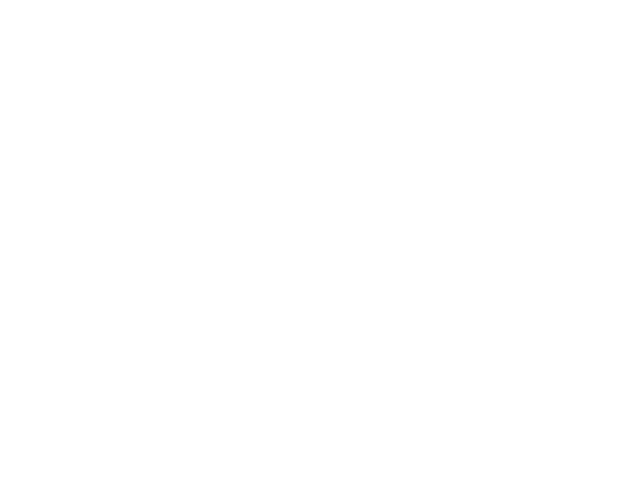
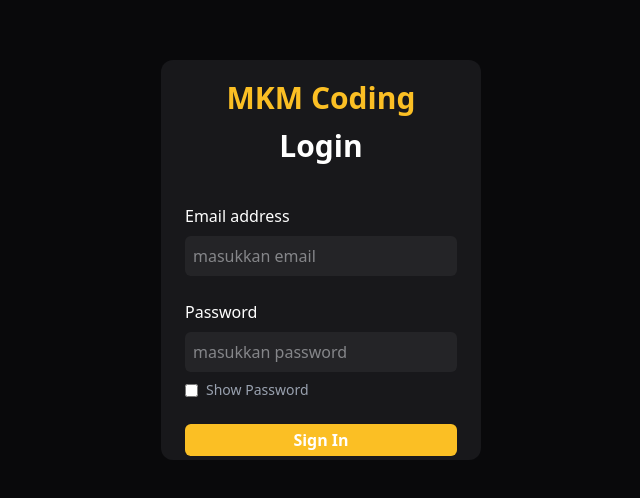
Before and after one commit to rendipilot/fe-sc, a Nuxt app: page /login in a window 1280 px wide. Before the commit this address had no page. Shown: the part 140-638 px from the top of the page, without its empty margins (319-959 px from the left). Built offline with nearby package versions, Linux system fonts and the light colour scheme.

Commit message:
add login page and add component nilai di index

```diff
--- a/pages/index.vue
+++ b/pages/index.vue
@@ -2,7 +2,9 @@
   <div class="flex flex-col h-screen bg-[#09090B]">
     <!-- Header -->
     <div class="flex items-center justify-between w-screen h-20 bg-[#18181B]">
-      <h2 class="text-white text-xl font-semibold ml-4 hover:text-[#FBBF24]">Scratch Report</h2>
+      <h2 class="text-white text-xl font-semibold ml-4 hover:text-[#FBBF24]">
+        Scratch Report
+      </h2>
       <div class="flex gap-2 mr-6">
         <p class="text-white font-semibold">Hai andrian</p>
         <button class="text-white hover:text-[#FBBF24]" @click="toggleDropdown">
@@ -32,7 +34,9 @@
           >
             Logout
           </button>
-          <button class="w-full text-left px-4 py-2 text-white hover:bg-[#FBBF24] mt-4 transition duration-150 rounded-md">
+          <button
+            class="w-full text-left px-4 py-2 text-white hover:bg-[#FBBF24] mt-4 transition duration-150 rounded-md"
+          >
             History Data
           </button>
         </div>
@@ -40,7 +44,9 @@
     </div>
 
     <!-- Title -->
-    <p class="text-white text-3xl font-semibold mt-16 mx-auto hover:text-[#FBBF24]">
+    <p
+      class="text-white text-3xl font-semibold mt-16 mx-auto hover:text-[#FBBF24]"
+    >
       Upload Your Scratch Project
     </p>
 
@@ -116,6 +122,31 @@
         Send File
       </button>
     </div>
+
+    <div class="flex flex-col border-2 border-gray bg-[#18181B] p-10 rounded-xl w-[50%] mx-auto mt-18">
+      <h2 class="text-white text-3xl mb-10 font-semibold">Project : Game angin tornado</h2>
+      <div class="border-t border-white mb-6"></div>
+      <div
+        class="flex justify-between"
+      >
+        <div class="flex flex-col gap-4 text-white">
+          <p class="text-[#FBBF24] font-semibold text-4xl">80</p>
+          <h2>Creativity Score</h2>
+        </div>
+        <div class="flex flex-col gap-4 text-white">
+          <p class="text-[#FBBF24] font-semibold text-4xl">80</p>
+          <h2>Logical Score</h2>
+        </div>
+        <div class="flex flex-col gap-4 text-white">
+          <p class="text-[#FBBF24] font-semibold text-4xl">80</p>
+          <h2>Complexity Score</h2>
+        </div>
+        <div class="flex flex-col gap-4 text-white">
+          <p class="text-[#FBBF24] font-semibold text-4xl">Intermediate</p>
+          <h2>Level Project</h2>
+        </div>
+      </div>
+    </div>
   </div>
 </template>
 
--- /dev/null
+++ b/pages/login.vue
@@ -0,0 +1,41 @@
+<template>
+  <div class="flex h-screen w-screen bg-[#09090B] justify-center items-center">
+    <div class="flex flex-col rounded-xl w-[25%] h-[50%] bg-[#18181B]">
+      <h2 class="flex justify-center mt-5 text-3xl text-[#FBBF24] font-semibold">MKM Coding</h2>
+      <h2 class="flex justify-center mt-3 text-3xl text-white font-semibold">
+        Login
+      </h2>
+      <form class="flex flex-col gap-6 mt-10">
+        <div class="flex flex-col gap-2">
+          <label class="text-white ml-6">Email address</label>
+          <input
+            class="w-auto mx-6 py-2 px-2 text-gray-200 rounded-md bg-[#242427]"
+            placeholder="masukkan email"
+          />
+        </div>
+        <div class="flex flex-col gap-2 overflow-hidden">
+          <label class="text-white ml-6">Password</label>
+          <input
+            class="w-auto mx-6 py-2 px-2 text-gray-200 rounded-md bg-[#242427]"
+            placeholder="masukkan password"
+          />
+          <div class="flex justify-between mx-6">
+            <label class="text-gray-400 text-sm flex items-center gap-2">
+              <input type="checkbox" v-model="showPassword" />
+              Show Password
+            </label>
+          </div>
+        </div>
+        <div class="flex">
+          <button
+            class="w-full mx-6 px-6 py-1 text-white font-semibold rounded-md bg-[#FBBF24]"
+          >
+            Sign In
+          </button>
+        </div>
+      </form>
+    </div>
+  </div>
+</template>
+
+<script setup></script>
```
